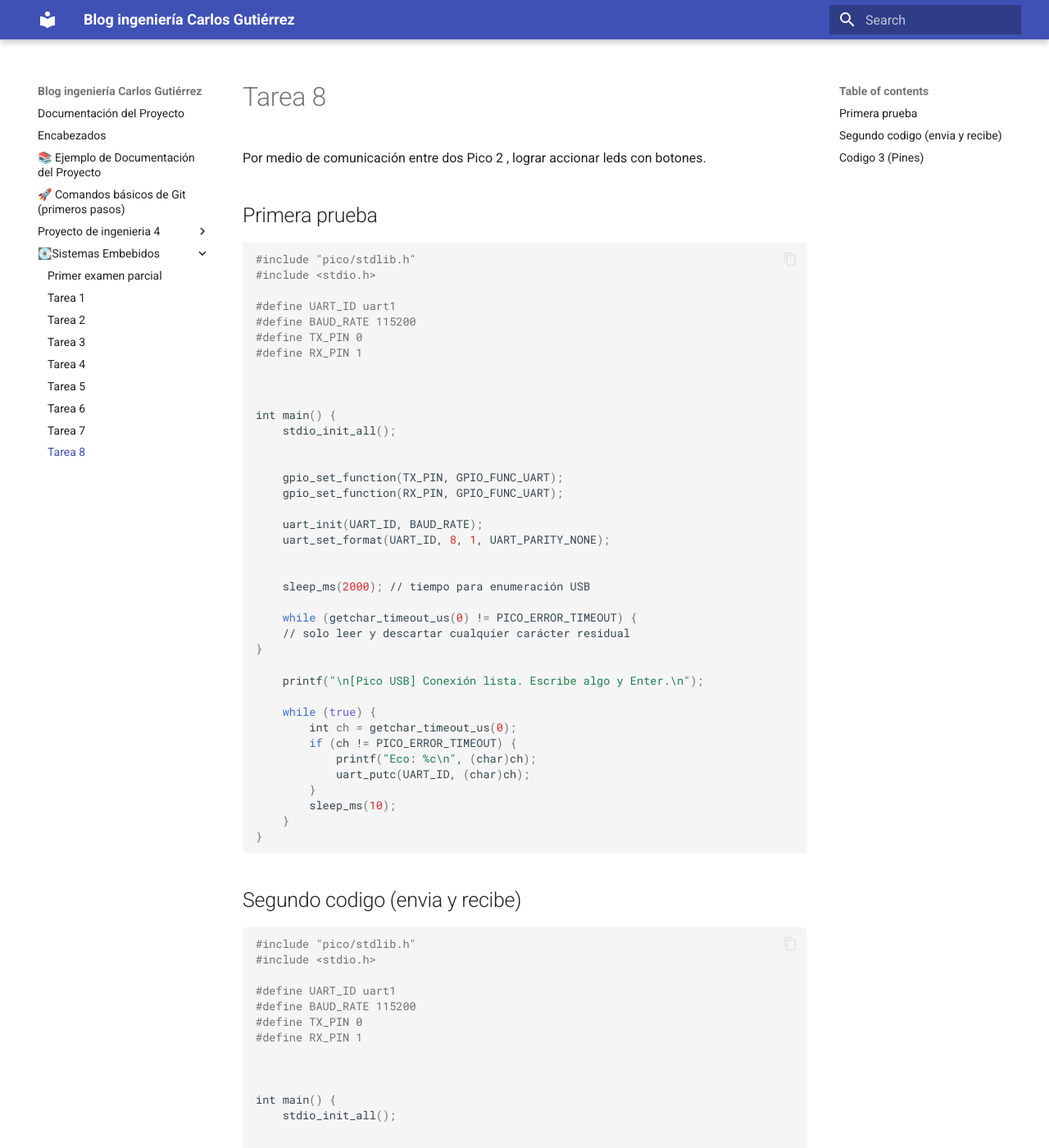
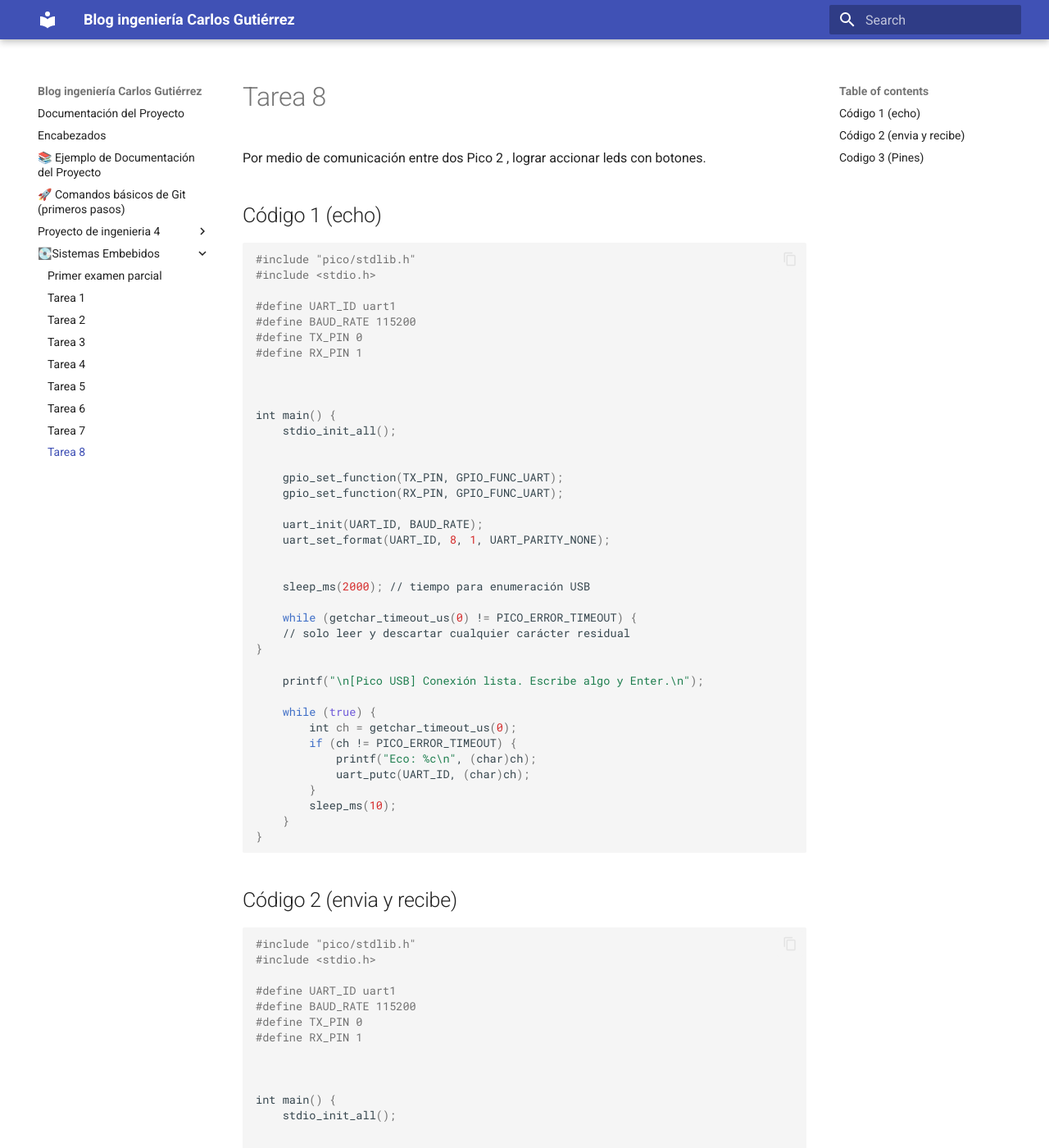
Before and after one commit to CharlyBoy005/Portafolio_IBERO_Carlos-Gutierrez, an MkDocs documentation site: the page built from docs/💽Sistemas_Embebidos/Tarea_8.md, in a window 1280 px wide and 1400 px high. Shown: the whole window at 82% size. Built offline with MkDocs 1.6.1 and Material for MkDocs 9.7.7, drawn with Linux system fonts in a browser that asks for light colours.

````diff
--- a/docs/💽Sistemas_Embebidos/Tarea_8.md
+++ b/docs/💽Sistemas_Embebidos/Tarea_8.md
@@ -2,7 +2,7 @@
 
 Por medio de comunicación entre dos Pico 2 , lograr accionar leds con botones.
 
-## Primera prueba
+## Código 1 (echo)
 
 
 ```bash
@@ -48,7 +48,7 @@
 
 ```
 
-## Segundo codigo (envia y recibe)
+## Código 2 (envia y recibe)
 
 ```bash
 #include "pico/stdlib.h"
@@ -172,4 +172,5 @@
 
 ```
 
+
 ![Diagrama de señal prefiltrado](/../recursos/imgs/Diagrama_com.jpg)
````
